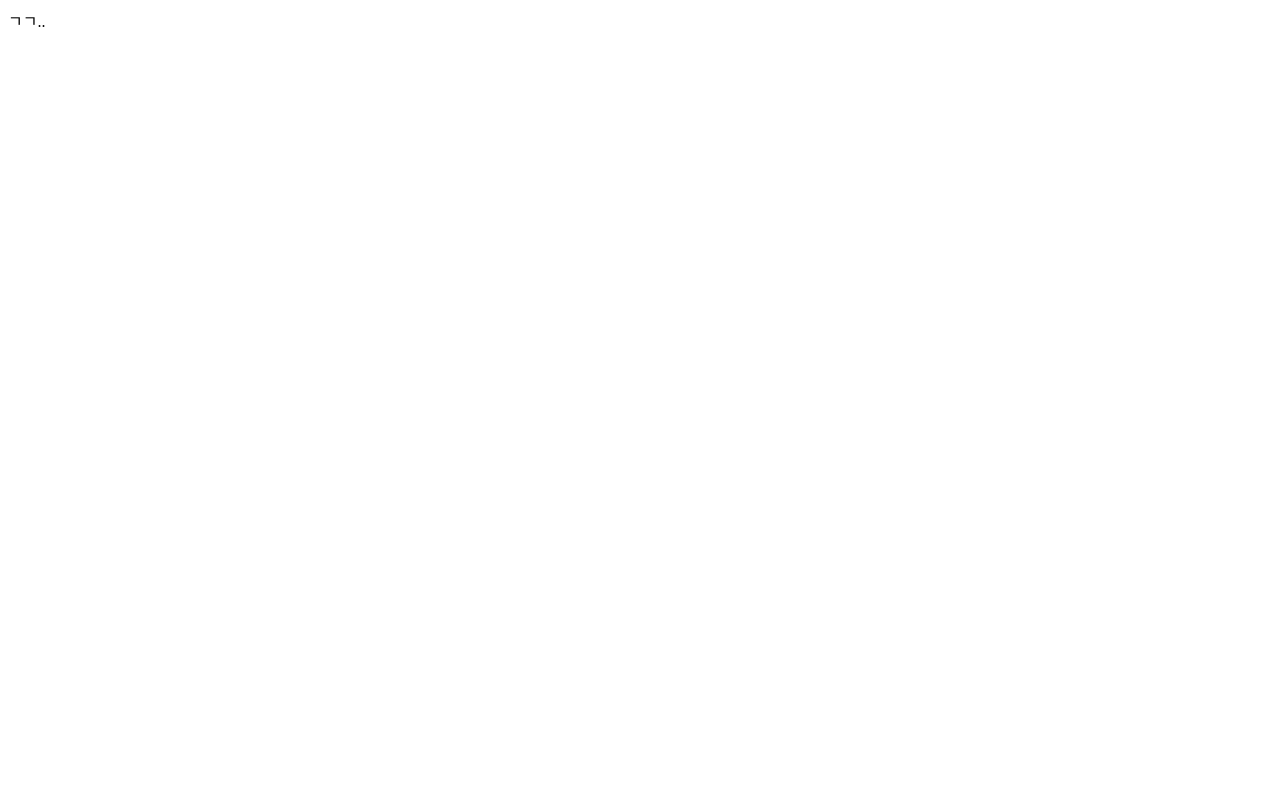
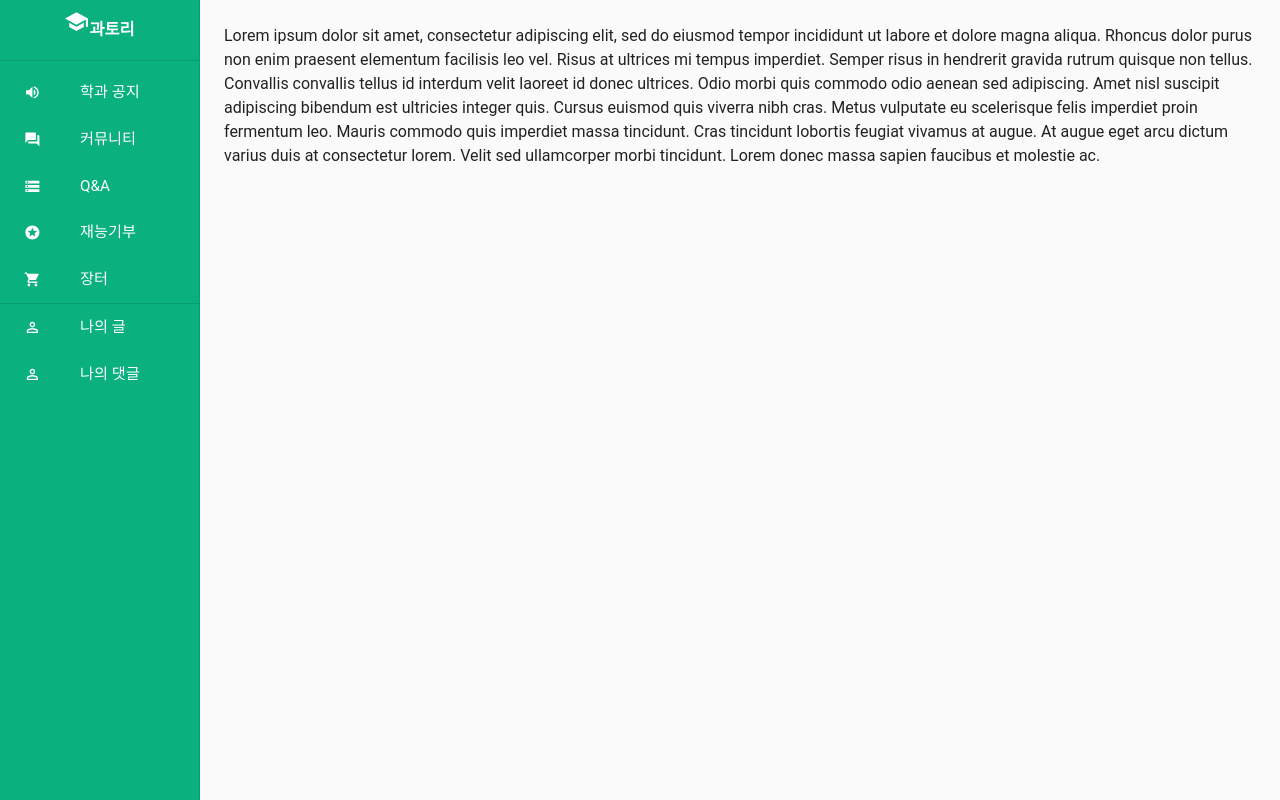
Before and after one commit to zinirun/kiwi, a React (Create React App) app in the folder frontend/: page / in a window 1280 px wide. Built offline with nearby package versions, Linux system fonts and the light colour scheme.

Commit message:
add: Root Component with SideHeader

```diff
--- a/frontend/src/App.js
+++ b/frontend/src/App.js
@@ -1,5 +1,24 @@
+import { Typography } from '@material-ui/core';
+import Root from './header/Root';
+
 function App() {
-    return <div>ㄱㄱ..</div>;
+    return (
+        <Root>
+            <Typography paragraph>
+                Lorem ipsum dolor sit amet, consectetur adipiscing elit, sed do eiusmod tempor
+                incididunt ut labore et dolore magna aliqua. Rhoncus dolor purus non enim praesent
+                elementum facilisis leo vel. Risus at ultrices mi tempus imperdiet. Semper risus in
+                hendrerit gravida rutrum quisque non tellus. Convallis convallis tellus id interdum
+                velit laoreet id donec ultrices. Odio morbi quis commodo odio aenean sed adipiscing.
+                Amet nisl suscipit adipiscing bibendum est ultricies integer quis. Cursus euismod
+                quis viverra nibh cras. Metus vulputate eu scelerisque felis imperdiet proin
+                fermentum leo. Mauris commodo quis imperdiet massa tincidunt. Cras tincidunt
+                lobortis feugiat vivamus at augue. At augue eget arcu dictum varius duis at
+                consectetur lorem. Velit sed ullamcorper morbi tincidunt. Lorem donec massa sapien
+                faucibus et molestie ac.
+            </Typography>
+        </Root>
+    );
 }
 
 export default App;
--- /dev/null
+++ b/frontend/src/common/components/Logo.js
@@ -0,0 +1,12 @@
+import { useStyles } from '../static/logoStyle';
+import SchoolIcon from '@material-ui/icons/School';
+
+export default function Logo() {
+    const classes = useStyles();
+    return (
+        <div className={classes.logoWrapper}>
+            <SchoolIcon className={classes.logoIcon} />
+            <span className={classes.logoText}>과토리</span>
+        </div>
+    );
+}
--- /dev/null
+++ b/frontend/src/common/static/logoStyle.js
@@ -0,0 +1,22 @@
+import { makeStyles } from '@material-ui/core/styles';
+
+const logoHeight = '60px';
+
+export const useStyles = makeStyles((theme) => ({
+    logoWrapper: {
+        height: logoHeight,
+        textAlign: 'center',
+    },
+    logoIcon: {
+        color: 'white',
+        fontSize: '25px',
+    },
+    logoText: {
+        lineHeight: logoHeight,
+        textAlign: 'center',
+        verticalAlign: 'middle',
+        fontSize: '1.025rem',
+        color: 'white',
+        fontWeight: 'bold',
+    },
+}));
--- /dev/null
+++ b/frontend/src/common/theme/global.js
@@ -0,0 +1,17 @@
+import { createMuiTheme } from '@material-ui/core/styles';
+
+export const theme = createMuiTheme({
+    typography: {
+        fontFamily: "'Noto Sans KR', 'Roboto', sans-serif",
+    },
+    palette: {
+        primary: {
+            main: '#0ab07e',
+            light: '#1bd89f',
+            dark: '#099c6f',
+        },
+        secondary: {
+            main: '#F12777',
+        },
+    },
+});
--- /dev/null
+++ b/frontend/src/header/Root.js
@@ -0,0 +1,87 @@
+import {
+    AppBar,
+    Toolbar,
+    IconButton,
+    Typography,
+    CssBaseline,
+    Hidden,
+    Drawer,
+} from '@material-ui/core';
+import MenuIcon from '@material-ui/icons/Menu';
+import { useTheme } from '@material-ui/core/styles';
+import { useState } from 'react';
+import { useStyles } from './static/style';
+import SideDrawer from './components/SideDrawer';
+
+export default function Root(props) {
+    const { window } = props;
+    const classes = useStyles();
+    const theme = useTheme();
+    const [mobileOpen, setMobileOpen] = useState(false);
+
+    const handleDrawerToggle = () => {
+        setMobileOpen(!mobileOpen);
+    };
+
+    const container = window !== undefined ? () => window().document.body : undefined;
+
+    return (
+        <div className={classes.root}>
+            <CssBaseline />
+            <Hidden smUp implementation="css">
+                <AppBar position="fixed" className={classes.appBar}>
+                    <Toolbar>
+                        <IconButton
+                            color="inherit"
+                            aria-label="open drawer"
+                            edge="start"
+                            onClick={handleDrawerToggle}
+                            className={classes.menuButton}
+                        >
+                            <MenuIcon />
+                        </IconButton>
+                        <Typography variant="h6" noWrap>
+                            과토리
+                        </Typography>
+                    </Toolbar>
+                </AppBar>
+            </Hidden>
+            <nav className={classes.drawer} aria-label="menu">
+                <Hidden smUp implementation="css">
+                    <Drawer
+                        container={container}
+                        variant="temporary"
+                        anchor={theme.direction === 'rtl' ? 'right' : 'left'}
+                        open={mobileOpen}
+                        onClose={handleDrawerToggle}
+                        classes={{
+                            paper: classes.drawerPaper,
+                        }}
+                        ModalProps={{
+                            keepMounted: true,
+                        }}
+                    >
+                        <SideDrawer />
+                    </Drawer>
+                </Hidden>
+                <Hidden xsDown implementation="css">
+                    <Drawer
+                        classes={{
+                            paper: classes.drawerPaper,
+                        }}
+                        variant="permanent"
+                        open
+                    >
+                        <SideDrawer />
+                    </Drawer>
+                </Hidden>
+            </nav>
+            <main className={classes.content}>
+                <Hidden smUp implementation="css">
+                    <div className={classes.toolbar} />
+                </Hidden>
+                {props.children}
+            </main>
+        </div>
+    );
+}
--- /dev/null
+++ b/frontend/src/header/components/SideDrawer.js
@@ -0,0 +1,58 @@
+import { Divider, List, ListItem, ListItemIcon, ListItemText } from '@material-ui/core';
+import { useStyles } from '../static/style';
+import { SITE_MENU, MY_MENU } from '../configs';
+import VolumeUpIcon from '@material-ui/icons/VolumeUp';
+import ForumIcon from '@material-ui/icons/Forum';
+import StarsIcon from '@material-ui/icons/Stars';
+import LocalGroceryStoreIcon from '@material-ui/icons/LocalGroceryStore';
+import StorageIcon from '@material-ui/icons/Storage';
+import PersonOutlineIcon from '@material-ui/icons/PersonOutline';
+import Logo from '../../common/components/Logo';
+
+function IconViewer({ icon }) {
+    switch (icon) {
+        case 'VolumeUpIcon':
+            return <VolumeUpIcon />;
+        case 'ForumIcon':
+            return <ForumIcon />;
+        case 'StorageIcon':
+            return <StorageIcon />;
+        case 'StarsIcon':
+            return <StarsIcon />;
+        case 'LocalGroceryStoreIcon':
+            return <LocalGroceryStoreIcon />;
+        case 'PersonOutlineIcon':
+            return <PersonOutlineIcon />;
+        default:
+            return <></>;
+    }
+}
+
+export default function SideDrawer() {
+    const classes = useStyles();
+    return (
+        <div>
+            <Logo />
+            <Divider className={classes.sideDivider} />
+            <List>
+                {SITE_MENU.map((m) => (
+                    <ListItem className={classes.drawerItem} button key={m.key}>
+                        <ListItemIcon className={classes.drawerIcon}>
+                            <IconViewer icon={m.icon} />
+                        </ListItemIcon>
+                        <ListItemText className={classes.drawerText}>{m.name}</ListItemText>
+                    </ListItem>
+                ))}
+                <Divider className={classes.sideDivider} />
+                {MY_MENU.map((m) => (
+                    <ListItem className={classes.drawerItem} button key={m.key}>
+                        <ListItemIcon className={classes.drawerIcon}>
+                            <IconViewer icon={m.icon} />
+                        </ListItemIcon>
+                        <ListItemText className={classes.drawerText}>{m.name}</ListItemText>
+                    </ListItem>
+                ))}
+            </List>
+        </div>
+    );
+}
--- /dev/null
+++ b/frontend/src/header/configs.js
@@ -0,0 +1,47 @@
+export const SITE_MENU = [
+    {
+        key: 1,
+        name: '학과 공지',
+        link: '/notice',
+        icon: 'VolumeUpIcon',
+    },
+    {
+        key: 2,
+        name: '커뮤니티',
+        link: '/free',
+        icon: 'ForumIcon',
+    },
+    {
+        key: 3,
+        name: 'Q&A',
+        link: '/question',
+        icon: 'StorageIcon',
+    },
+    {
+        key: 4,
+        name: '재능기부',
+        link: '/material',
+        icon: 'StarsIcon',
+    },
+    {
+        key: 5,
+        name: '장터',
+        link: '/market',
+        icon: 'LocalGroceryStoreIcon',
+    },
+];
+
+export const MY_MENU = [
+    {
+        key: 1,
+        name: '나의 글',
+        link: '/notice',
+        icon: 'PersonOutlineIcon',
+    },
+    {
+        key: 2,
+        name: '나의 댓글',
+        link: '/free',
+        icon: 'PersonOutlineIcon',
+    },
+];
--- /dev/null
+++ b/frontend/src/header/static/style.js
@@ -0,0 +1,57 @@
+import { makeStyles } from '@material-ui/core/styles';
+
+const drawerWidth = 200;
+export const useStyles = makeStyles((theme) => ({
+    root: {
+        display: 'flex',
+    },
+    drawer: {
+        [theme.breakpoints.up('sm')]: {
+            width: drawerWidth,
+            flexShrink: 0,
+        },
+    },
+    sideDrawer: {
+        backgroundColor: 'black',
+    },
+    toolbar: theme.mixins.toolbar,
+    appBar: {
+        color: 'white',
+        [theme.breakpoints.up('sm')]: {
+            width: `calc(100% - ${drawerWidth}px)`,
+            marginLeft: drawerWidth,
+        },
+    },
+    menuButton: {
+        marginRight: theme.spacing(2),
+        [theme.breakpoints.up('sm')]: {
+            display: 'none',
+        },
+    },
+    drawerPaper: {
+        width: drawerWidth,
+        backgroundColor: theme.palette.primary.main,
+    },
+    drawerIcon: {
+        color: 'white',
+        '& svg': {
+            fontSize: '1.05rem',
+        },
+    },
+    drawerText: {
+        color: 'white',
+        '& span': {
+            fontSize: '0.95rem',
+        },
+    },
+    drawerItem: {
+        paddingLeft: theme.spacing(3),
+    },
+    sideDivider: {
+        backgroundColor: theme.palette.primary.dark,
+    },
+    content: {
+        flexGrow: 1,
+        padding: theme.spacing(3),
+    },
+}));
--- a/frontend/src/index.js
+++ b/frontend/src/index.js
@@ -2,12 +2,16 @@ import React from 'react';
 import ReactDOM from 'react-dom';
 import App from './App';
 
+import { theme } from './common/theme/global';
+import { MuiThemeProvider } from '@material-ui/core/styles';
 import { ApolloProvider } from 'react-apollo';
 import { AplClient as client } from './configs/apollo';
 
 ReactDOM.render(
-    <ApolloProvider client={client}>
-        <App />
-    </ApolloProvider>,
+    <MuiThemeProvider theme={theme}>
+        <ApolloProvider client={client}>
+            <App />
+        </ApolloProvider>
+    </MuiThemeProvider>,
     document.getElementById('root'),
 );
```
